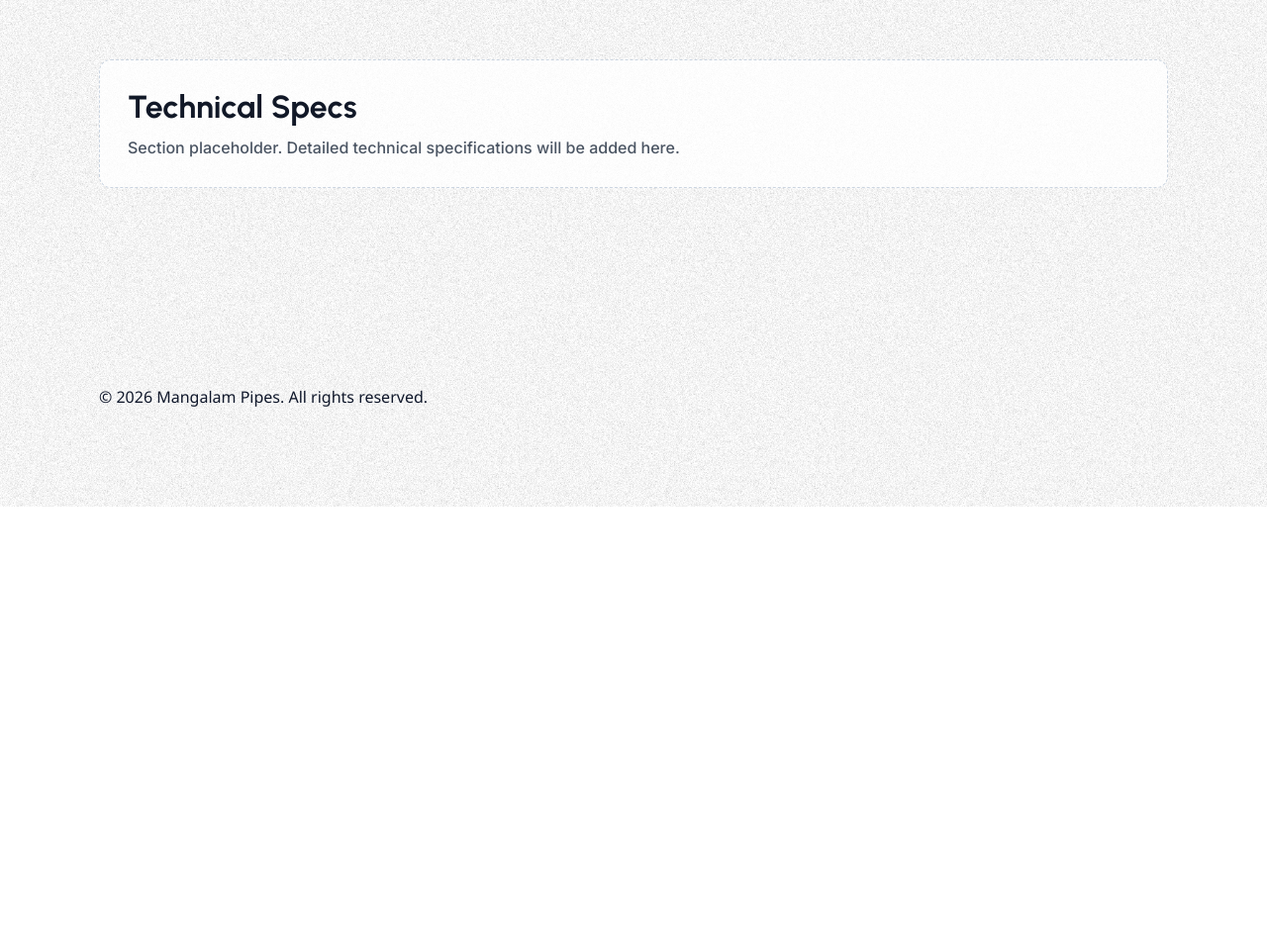
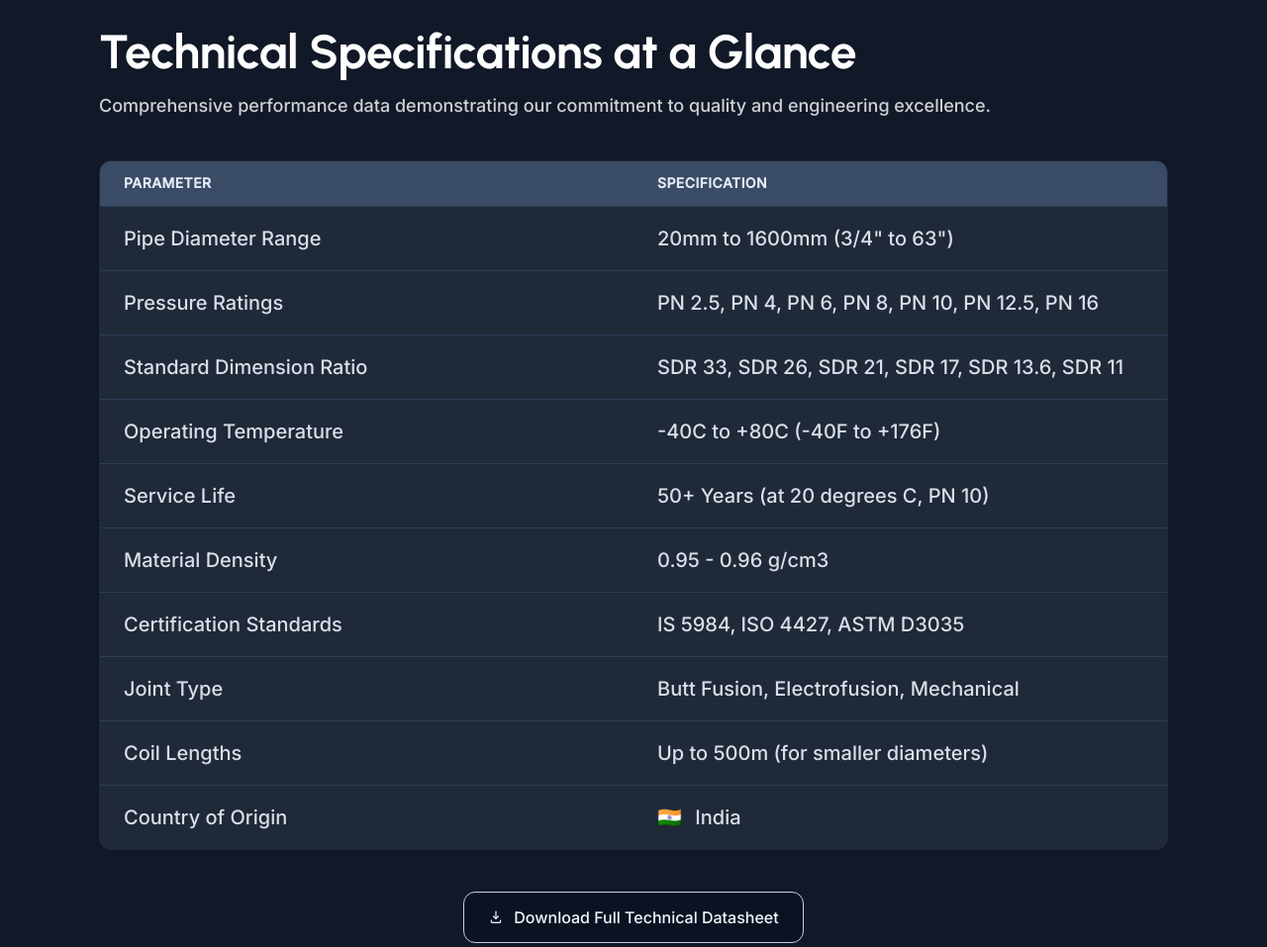
Before and after one commit to riyaz-22/gushwork-web-assignment, a plain HTML site: page index.html in a window 1280 px wide. Shown: the part 1520-2477 px from the top of the page at 99% size. Before the commit the page ends 2032 px from the top, so only its background shows below. Drawn offline with Linux system fonts and the light colour scheme.

Commit message:
feat: Add technical specifications section with dynamic data rendering

```diff
--- a/css/styles.css
+++ b/css/styles.css
@@ -7,7 +7,8 @@
 :root {
      --content-max-width: 1240px;
      --sticky-header-max-width: 1600px;
-     --fold-padding: 100px;
+     --fold-padding-x: 100px;
+     --fold-padding-y: 100px;
      --text-color: #0f172a;
      --bg-color: #ffffff;
      --header-text-color: #111827;
@@ -76,7 +77,7 @@
 /* Global fold spacing and content capping */
 main>section,
 footer {
-     padding: var(--fold-padding);
+     padding: var(--fold-padding-y) var(--fold-padding-x);
 }
 
 .navbar,
@@ -103,7 +104,7 @@
 
 .header {
      background: #ffffff;
-     padding: 24px var(--fold-padding);
+     padding: 24px var(--fold-padding-x);
 }
 
 .header-announcement {
@@ -148,9 +149,9 @@
 }
 
 .header.is-pinned .navbar {
-     width: min(100%, var(--sticky-header-max-width));
+     width: min(100%, var(--content-max-width));
      min-height: 77px;
-     gap: 10px;
+     gap: 24px;
 }
 
 .header.is-pinned .header-announcement {
@@ -173,7 +174,8 @@
 
 .logo img {
      width: 109px;
-     height: 45px;
+     height: auto;
+     aspect-ratio: 109 / 45;
 }
 
 .nav-links {
@@ -382,6 +384,7 @@
      overflow: hidden;
      width: 570px;
      height: 570px;
+     aspect-ratio: 1 / 1;
      max-width: 100%;
      border-radius: 24px;
      border: 3px solid #ffffff;
@@ -513,6 +516,7 @@
 .carousel-thumbnail {
      width: 80px;
      height: 80px;
+     aspect-ratio: 1 / 1;
      padding: 0;
      border: 1px solid #e1e3e8;
      border-radius: 8px;
@@ -641,6 +645,7 @@
 .hero-checklist__item img {
      width: 22px;
      height: 22px;
+     aspect-ratio: 1 / 1;
      flex: 0 0 22px;
 }
 
@@ -652,14 +657,14 @@
      gap: 10px;
      padding: 8px 12px;
      border-radius: 6px;
-     border: 1px solid #E1E3E8;
-     background: #F7F8F9;
-     box-shadow: 0 1px 2px 0 #0000000D;
-     color: #4b5563;
-     font-family: "Inter", sans-serif;
-     font-size: 14px;
-     font-weight: 500;
-     line-height: 20px;
+     border: 1px solid #E1E3E8 !important;
+     background: #F7F8F9 !important;
+     box-shadow: 0px 1px 2px 0px #0000000D !important;
+     color: #4B5563 !important;
+     font-family: "Inter", sans-serif !important;
+     font-size: 14px !important;
+     font-weight: 500 !important;
+     line-height: 20px !important;
 }
 
 .hero-badge__icon {
@@ -674,6 +679,7 @@
 .hero-badge__icon img {
      width: 100%;
      height: 100%;
+     aspect-ratio: 1 / 1;
      object-fit: contain;
 }
 
@@ -828,31 +834,135 @@
      flex: 0 0 auto;
 }
 
-.technical-specs-placeholder .container {
-     display: grid;
-     gap: 10px;
-     padding: 28px;
-     border: 1px dashed #cbd5e1;
-     border-radius: 12px;
-     background: rgba(255, 255, 255, 0.78);
+.technical-specs {
+     background: #111827;
 }
 
-.technical-specs-placeholder h2 {
+.technical-specs__container {
+     display: grid;
+     gap: 42px;
+}
+
+.technical-specs__header {
+     display: grid;
+     gap: 14px;
+     max-width: 100%;
+}
+
+.technical-specs__header h2 {
      margin: 0;
-     color: #111827;
+     color: #FFFFFF;
      font-family: "Urbanist", sans-serif;
-     font-size: 32px;
+     font-size: 48px;
+     font-weight: 700;
+     line-height: 1.12;
+     letter-spacing: -0.01em;
+     white-space: nowrap;
+}
+
+.technical-specs__header p {
+     margin: 0;
+     color: #FFFFFFCC;
+     font-family: "Inter", sans-serif;
+     font-size: 18px;
+     font-weight: 400;
+     line-height: 1.5;
+     max-width: 100%;
+}
+
+.technical-specs__table-shell {
+     border: 1.25px solid #1F2937;
+     border-radius: 12px;
+     background: #1F2937;
+     box-shadow: 0px 2px 4px 0px #1B1C1D0A;
+     overflow: hidden;
+}
+
+.technical-specs__table {
+     width: 100%;
+     border-collapse: collapse;
+}
+
+.technical-specs__table thead {
+     background: #3A4B65;
+}
+
+.technical-specs__table th,
+.technical-specs__table td {
+     text-align: left;
+     vertical-align: middle;
+     font-family: "Inter", sans-serif;
+     border-bottom: 1px solid #2B3E58;
+}
+
+.technical-specs__table thead th {
+     padding: 14px 24px;
+     color: #E3EAF6;
+     font-size: 14px;
      font-weight: 700;
      line-height: 1.2;
+     text-transform: uppercase;
+     letter-spacing: 0.03em;
 }
 
-.technical-specs-placeholder p {
-     margin: 0;
-     color: #4b5563;
+.technical-specs__table tbody th,
+.technical-specs__table tbody td {
+     padding: 19px 24px;
+     color: #D7DFEA;
+     font-size: 20px;
+     font-weight: 400;
+     line-height: 1.3;
+}
+
+.technical-specs__table tbody th {
+     width: 50%;
+     font-weight: 500;
+}
+
+.technical-specs__table tbody tr:last-child th,
+.technical-specs__table tbody tr:last-child td {
+     border-bottom: 0;
+}
+
+.technical-specs__country-flag {
+     display: inline-block;
+     margin-right: 8px;
+}
+
+.technical-specs__actions {
+     display: flex;
+     justify-content: center;
+}
+
+.technical-specs__download {
+     display: inline-flex;
+     align-items: center;
+     justify-content: center;
+     gap: 10px;
+     min-height: 52px;
+     padding: 0 24px;
+     border-radius: 12px;
+     border: 1px solid #C4D0E0;
+     color: #F2F6FD;
+     text-decoration: none;
      font-family: "Inter", sans-serif;
      font-size: 16px;
      font-weight: 500;
-     line-height: 24px;
+     line-height: 1.2;
+     background: rgba(8, 17, 34, 0.58);
+     transition: background-color 180ms ease, border-color 180ms ease, transform 180ms ease;
+}
+
+.technical-specs__download:hover,
+.technical-specs__download:focus-visible {
+     background: rgba(21, 36, 62, 0.92);
+     border-color: #E4ECF8;
+     transform: translateY(-1px);
+     outline: none;
+}
+
+.technical-specs__download-icon {
+     flex: 0 0 auto;
 }
 
 .footer p {
@@ -861,7 +971,36 @@
 
 @media (max-width: 1599px) {
      :root {
-          --fold-padding: 100px;
+          --fold-padding-x: 100px;
+          --fold-padding-y: 100px;
+     }
+}
+
+@media (max-width: 1200px) {
+     :root {
+          --fold-padding-x: 80px;
+          --fold-padding-y: 80px;
+     }
+}
+
+@media (max-width: 1080px) {
+     :root {
+          --fold-padding-x: 60px;
+          --fold-padding-y: 80px;
+     }
+}
+
+@media (max-width: 800px) {
+     :root {
+          --fold-padding-x: 48px;
+          --fold-padding-y: 80px;
+     }
+}
+
+@media (max-width: 360px) {
+     :root {
+          --fold-padding-x: 16px;
+          --fold-padding-y: 48px;
      }
 }
 
@@ -906,6 +1045,33 @@
      .carousel-zoom-overlay {
           display: none;
      }
+
+     .technical-specs__container {
+          gap: 30px;
+     }
+
+     .technical-specs__header h2 {
+          font-size: clamp(28px, 6.2vw, 40px);
+          white-space: normal;
+     }
+
+     .technical-specs__header p {
+          font-size: 16px;
+     }
+
+     .technical-specs__table-shell {
+          overflow-x: auto;
+     }
+
+     .technical-specs__table {
+          min-width: 760px;
+     }
+
+     .technical-specs__table tbody th,
+     .technical-specs__table tbody td {
+          font-size: 16px;
+          padding: 14px 18px;
+     }
 }
 
 @media (max-width: 640px) {
@@ -932,12 +1098,34 @@
           flex-direction: column;
           align-items: flex-start;
      }
+
+     .technical-specs__container {
+          gap: 22px;
+     }
+
+     .technical-specs__header {
+          gap: 10px;
+     }
+
+     .technical-specs__header h2 {
+          font-size: 34px;
+          line-height: 1.14;
+     }
+
+     .technical-specs__header p {
+          font-size: 14px;
+          line-height: 1.55;
+     }
+
+     .technical-specs__download {
+          width: 100%;
+     }
 }
 
 /* ─── Trusted Companies ───────────────────────────────────────────────────── */
 
 .trusted-companies {
-     padding: 56px var(--fold-padding);
+     padding: var(--fold-padding-y) var(--fold-padding-x);
      border-top: 1px solid #E1E3E8;
 }
 
@@ -952,9 +1140,9 @@
 
 .trusted-companies__heading {
      margin: 0;
-     font-family: 'Inter', sans-serif !important;
+     font-family: 'Inter', sans-serif;
      font-size: 16px !important;
-     font-weight: 400;
+     font-weight: 400 !important;
      color: #878B94 !important;
      letter-spacing: 0.06em;
      text-align: center;
@@ -965,7 +1153,7 @@
      margin: 0;
      padding: 0;
      display: flex;
-     flex-wrap: wrap;
+     flex-wrap: nowrap;
      justify-content: center;
      align-items: center;
      gap: 0 36px;
@@ -973,11 +1161,13 @@
 }
 
 .trusted-companies__item {
+     flex: 0 0 auto;
      display: flex;
      align-items: center;
      justify-content: center;
      width: 170px;
-     height: 84px;
+     height: 46px;
+     aspect-ratio: 170 / 46;
      overflow: hidden;
 }
 
@@ -988,13 +1178,14 @@
 .trusted-companies__logo {
      width: 100%;
      height: 100%;
+     aspect-ratio: 170 / 46;
      object-fit: cover;
      object-position: center;
 }
 
 @media (max-width: 1024px) {
      .trusted-companies {
-          padding: 48px 40px;
+          padding: var(--fold-padding-y) var(--fold-padding-x);
      }
 
      .trusted-companies__track {
@@ -1004,7 +1195,7 @@
 
 @media (max-width: 640px) {
      .trusted-companies {
-          padding: 40px 20px;
+          padding: var(--fold-padding-y) var(--fold-padding-x);
      }
 
      .trusted-companies__track {
--- a/index.html
+++ b/index.html
@@ -25,13 +25,6 @@
 
      <!-- Header -->
      <header class="header">
-          <div class="header-announcement" aria-hidden="true">
-               <div class="header-announcement__content">
-                    <span>Trusted Industrial Piping Since 1999</span>
-                    <a href="#" class="header-announcement__link">Get Technical Support</a>
-               </div>
-          </div>
-
           <nav class="navbar" aria-label="Primary">
                <a class="logo" href="#main-content" aria-label="Mangalam Pipes home">
                     <img src="./assets/images/logo/logo-mangalam-pipes.png" alt="Mangalam Pipes Logo" />
@@ -213,11 +206,44 @@
                </section>
           </section>
 
-          <section class="technical-specs-placeholder" id="technical-specs-placeholder"
-               aria-labelledby="technical-specs-title">
-               <div class="container">
-                    <h2 id="technical-specs-title">Technical Specs</h2>
-                    <p>Section placeholder. Detailed technical specifications will be added here.</p>
+          <section class="technical-specs" id="technical-specs-placeholder" aria-labelledby="technical-specs-title">
+               <div class="container technical-specs__container">
+                    <header class="technical-specs__header">
+                         <h2 id="technical-specs-title">Technical Specifications at a Glance</h2>
+                         <p>
+                              Comprehensive performance data demonstrating our commitment to quality and engineering
+                              excellence.
+                         </p>
+                    </header>
+
+                    <div class="technical-specs__table-shell" role="region" aria-label="Technical specification table">
+                         <table class="technical-specs__table">
+                              <thead>
+                                   <tr>
+                                        <th scope="col">Parameter</th>
+                                        <th scope="col">Specification</th>
+                                   </tr>
+                              </thead>
+                              <tbody data-technical-spec-rows></tbody>
+                         </table>
+                    </div>
+
+                    <div class="technical-specs__actions">
+                         <button class="technical-specs__download" type="button"
+                              aria-label="Download Full Technical Datasheet">
+                              <svg class="technical-specs__download-icon" width="16" height="16" viewBox="0 0 24 24"
+                                   fill="none" xmlns="http://www.w3.org/2000/svg" aria-hidden="true">
+                                   <path d="M12 3V14" stroke="currentColor" stroke-width="1.8" stroke-linecap="round"
+                                        stroke-linejoin="round" />
+                                   <path d="M8.5 10.5L12 14L15.5 10.5" stroke="currentColor" stroke-width="1.8"
+                                        stroke-linecap="round" stroke-linejoin="round" />
+                                   <path d="M5 16.5V18.5C5 19.3284 5.67157 20 6.5 20H17.5C18.3284 20 19 19.3284 19 18.5V16.5"
+                                        stroke="currentColor" stroke-width="1.8" stroke-linecap="round"
+                                        stroke-linejoin="round" />
+                              </svg>
+                              <span>Download Full Technical Datasheet</span>
+                         </button>
+                    </div>
                </div>
           </section>
 
@@ -233,6 +259,7 @@
      <script src="./js/main.js"></script>
      <script src="./js/carousel.js"></script>
      <script src="./js/trusted-companies.js"></script>
+     <script src="./js/technical-specs.js"></script>
 </body>
 
 </html>
--- /dev/null
+++ b/js/technical-specs.js
@@ -0,0 +1,60 @@
+(() => {
+     const INDIA_FLAG = '&#x1F1EE;&#x1F1F3;';
+
+     const TECHNICAL_SPEC_ROWS = [
+          {
+               parameter: 'Pipe Diameter Range',
+               specification: '20mm to 1600mm (3/4" to 63")',
+          },
+          {
+               parameter: 'Pressure Ratings',
+               specification: 'PN 2.5, PN 4, PN 6, PN 8, PN 10, PN 12.5, PN 16',
+          },
+          {
+               parameter: 'Standard Dimension Ratio',
+               specification: 'SDR 33, SDR 26, SDR 21, SDR 17, SDR 13.6, SDR 11',
+          },
+          {
+               parameter: 'Operating Temperature',
+               specification: '-40C to +80C (-40F to +176F)',
+          },
+          {
+               parameter: 'Service Life',
+               specification: '50+ Years (at 20 degrees C, PN 10)',
+          },
+          {
+               parameter: 'Material Density',
+               specification: '0.95 - 0.96 g/cm3',
+          },
+          {
+               parameter: 'Certification Standards',
+               specification: 'IS 5984, ISO 4427, ASTM D3035',
+          },
+          {
+               parameter: 'Joint Type',
+               specification: 'Butt Fusion, Electrofusion, Mechanical',
+          },
+          {
+               parameter: 'Coil Lengths',
+               specification: 'Up to 500m (for smaller diameters)',
+          },
+          {
+               parameter: 'Country of Origin',
+               specification: `<span class="technical-specs__country-flag" aria-hidden="true">${INDIA_FLAG}</span> India`,
+          },
+     ];
+
+     const rowsRoot = document.querySelector('[data-technical-spec-rows]');
+     if (!rowsRoot) return;
+
+     const rowsMarkup = TECHNICAL_SPEC_ROWS.map(({ parameter, specification }) => {
+          return `
+               <tr>
+                    <th scope="row">${parameter}</th>
+                    <td>${specification}</td>
+               </tr>
+          `;
+     }).join('');
+
+     rowsRoot.innerHTML = rowsMarkup;
+})();
```
